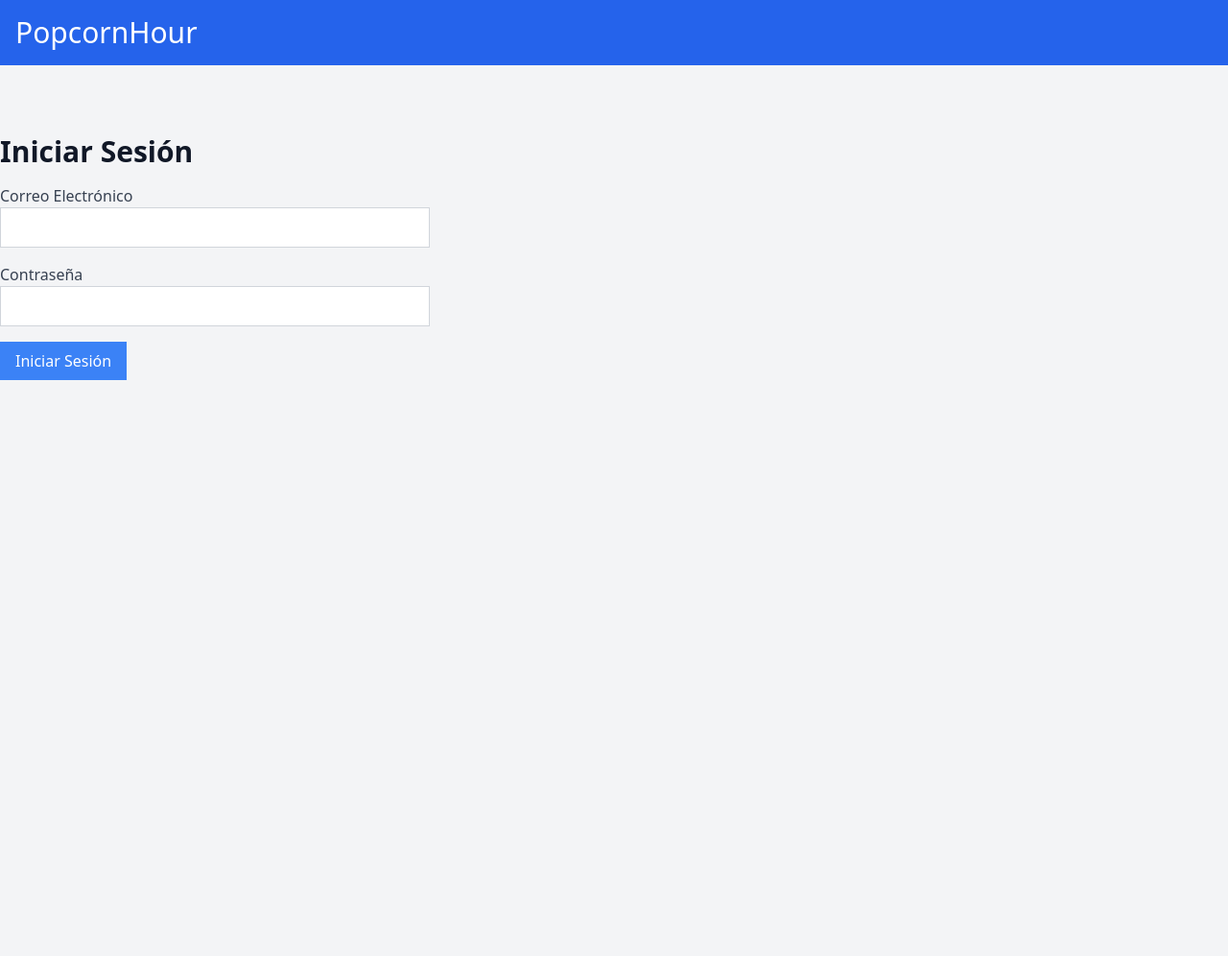
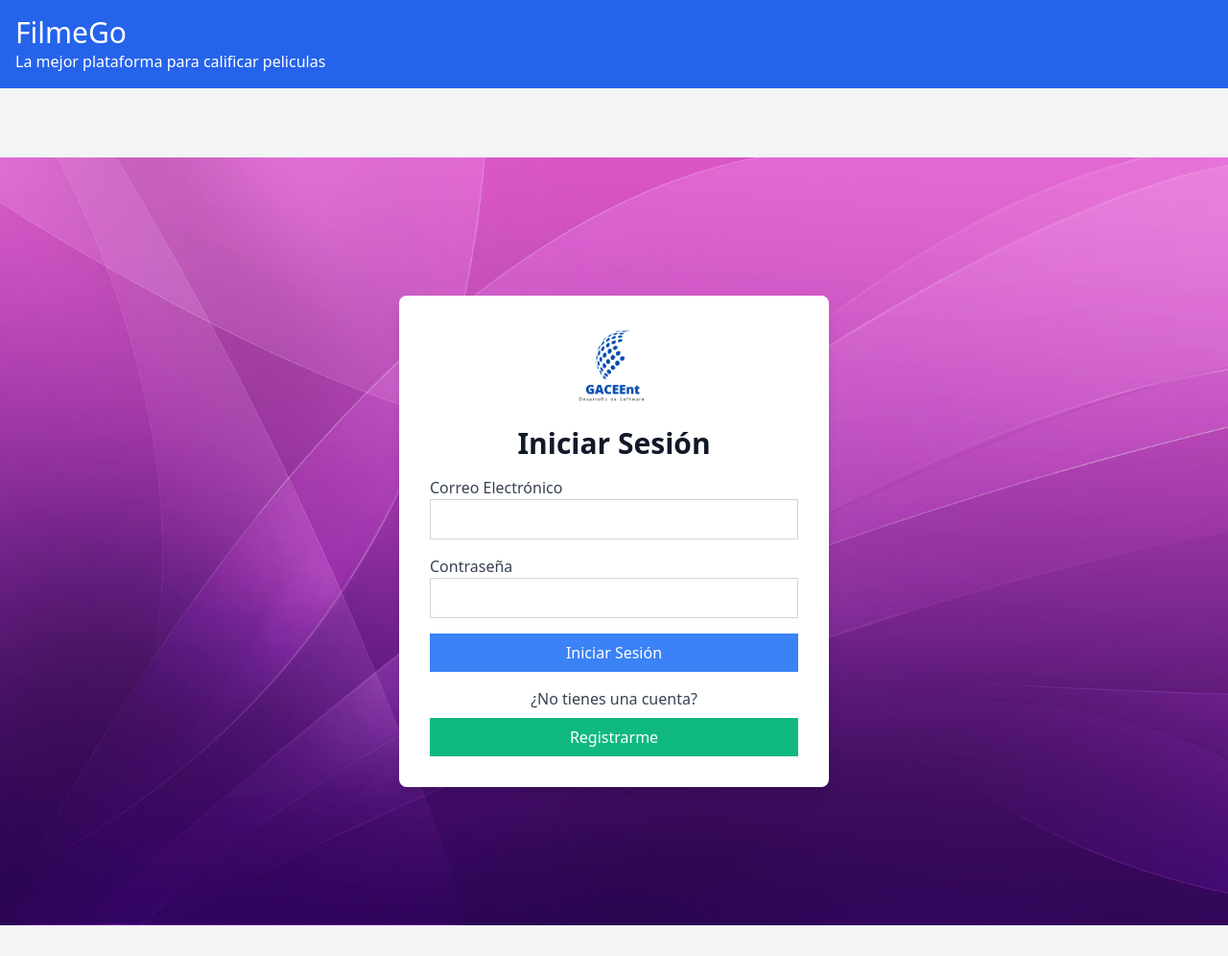
Before and after one commit to erubanel2307066/proyecto_final_PopcornHour, a Flask app: page /login in a window 1280 px wide. Shown: the whole page at 96% size. Before the commit the page ends 396 px from the top, so only its background shows below. Run offline with Flask 2, Linux system fonts and the light colour scheme.

Commit message:
mejoramos la estructura visual de login

```diff
--- a/templates/base.html
+++ b/templates/base.html
@@ -8,7 +8,7 @@
 </head>
 <body class="bg-gray-100 text-gray-900">
   <nav class="bg-blue-600 p-4 text-white">
-    <h1 class="text-3xl">PopcornHour</h1>
+    <h1 class="text-3xl">FilmeGo</h1> <h1>La mejor plataforma para calificar peliculas</h1>
   </nav>
   <div class="container mx-auto py-8">
     {% with messages = get_flashed_messages(with_categories=true) %}
--- a/templates/login.html
+++ b/templates/login.html
@@ -1,18 +1,30 @@
 {% extends 'base.html' %}
 
 {% block content %}
-  <div class="container mx-auto mt-10">
-    <h2 class="text-3xl font-bold mb-4">Iniciar Sesión</h2>
-    <form action="{{ url_for('login') }}" method="POST" class="w-full max-w-md">
+  <div class="bg-cover bg-center min-h-screen" style="background-image: url('/static/img/fondo.jpg');">
+    <div class="container mx-auto mt-10 flex justify-center items-center min-h-screen">
+      <div class="bg-white p-8 rounded-lg shadow-lg w-full max-w-md">
+        <div class="text-center mb-6">
+          <img src="/static/img/logo.png" alt="Logo" class="mx-auto h-20">
+        </div>
+        <h2 class="text-3xl font-bold mb-4 text-center">Iniciar Sesión</h2>
+        <form action="{{ url_for('login') }}" method="POST" class="w-full">
           <div class="mb-4">
             <label class="block text-gray-700">Correo Electrónico</label>
-        <input type="email" name="email" class="border border-gray-300 p-2 w-full">
+            <input type="email" name="email" class="border border-gray-300 p-2 w-full" required>
           </div>
           <div class="mb-4">
             <label class="block text-gray-700">Contraseña</label>
-        <input type="password" name="password" class="border border-gray-300 p-2 w-full">
+            <input type="password" name="password" class="border border-gray-300 p-2 w-full" required>
           </div>
-      <button type="submit" class="bg-blue-500 text-white px-4 py-2">Iniciar Sesión</button>
+          <button type="submit" class="bg-blue-500 text-white px-4 py-2 w-full">Iniciar Sesión</button>
         </form>
+
+        <div class="mt-4">
+          <p class="text-center text-gray-700">¿No tienes una cuenta?</p>
+          <a href="{{ url_for('register') }}" class="bg-green-500 text-white px-4 py-2 w-full block text-center mt-2">Registrarme</a>
+        </div>
+      </div>
+    </div>
   </div>
 {% endblock %}
```
Also changed, not shown: static/img/fondo.jpg (added), static/img/logo.png (added). Lines whose indentation alone changed are shown as unchanged.
